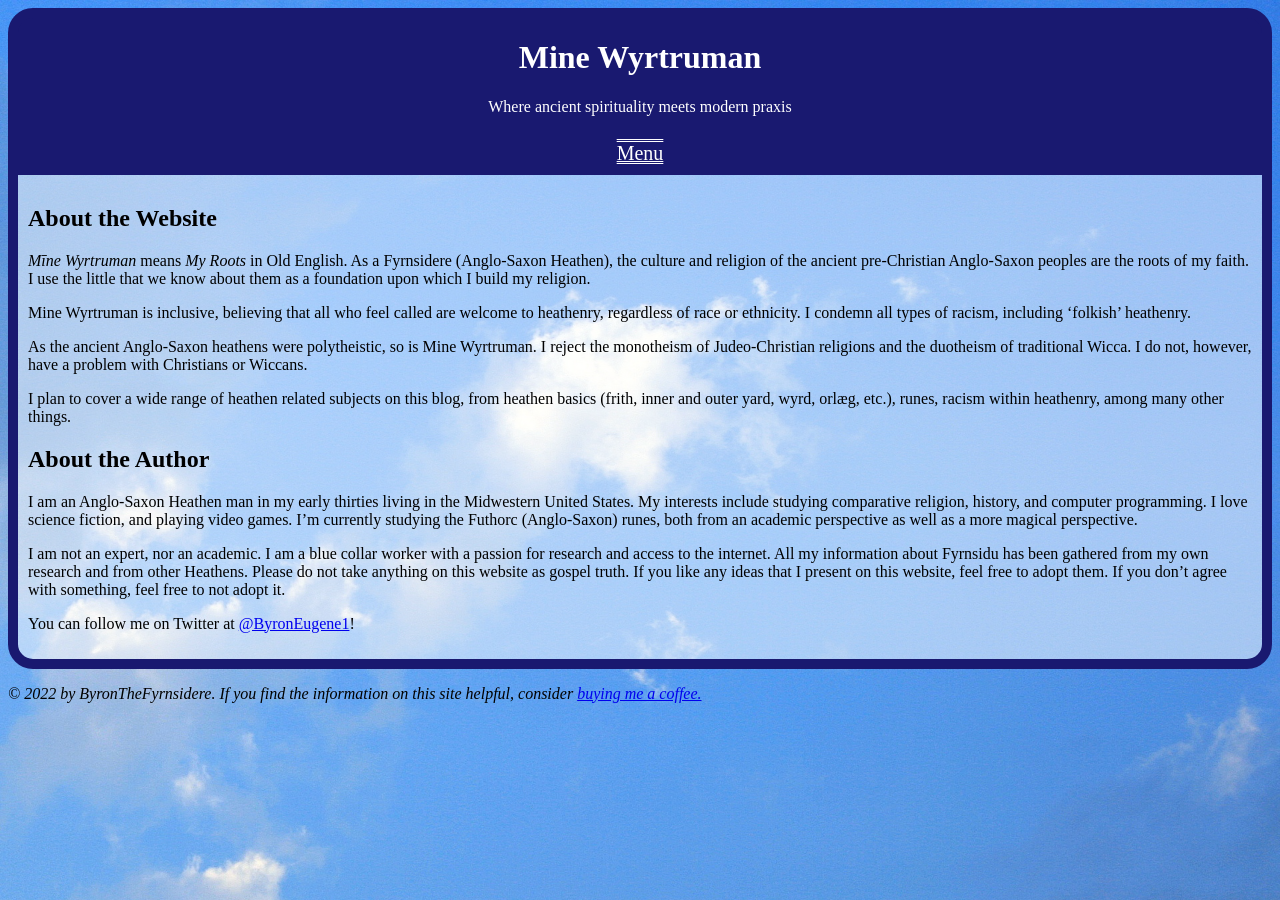
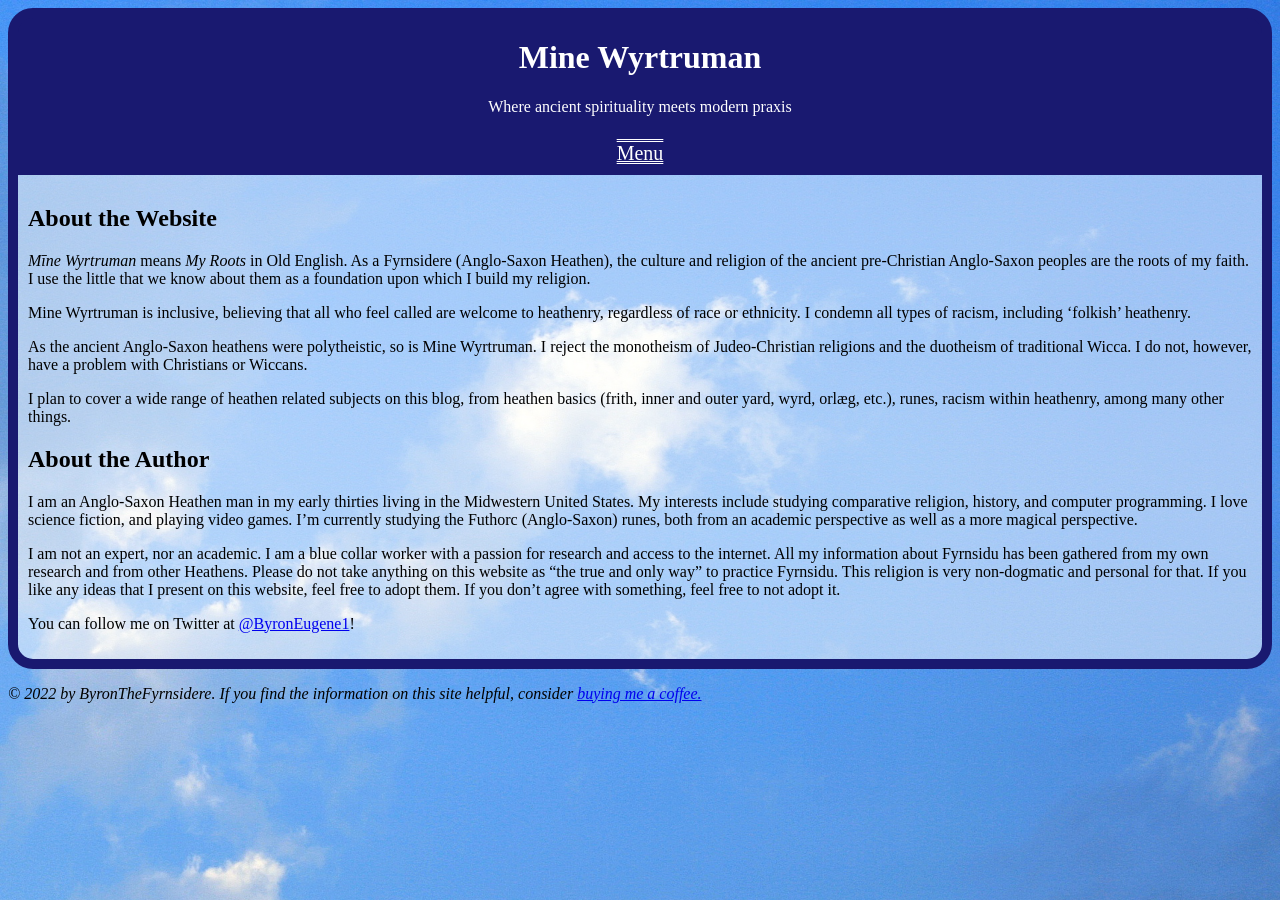
Before and after one commit to byronpendason/byronpendason.github.io, a Jekyll site: the page built from about.md, in a window 1280 px wide. Built offline with Jekyll 4.4.1, drawn with Linux system fonts in a browser that asks for light colours; our own code applies the rules of GitHub Pages for plain Markdown files; comment, search, counter and statistics services are not loaded.

Commit message:
Update about.md

```diff
--- a/about.md
+++ b/about.md
@@ -18,6 +18,6 @@ I plan to cover a wide range of heathen related subjects on this blog, from heat
 
 I am an Anglo-Saxon Heathen man in my early thirties living in the Midwestern United States. My interests include studying comparative religion, history, and computer programming. I love science fiction, and playing video games. I’m currently studying the Futhorc (Anglo-Saxon) runes, both from an academic perspective as well as a more magical perspective.
 
-I am not an expert, nor an academic. I am a blue collar worker with a passion for research and access to the internet. All my information about Fyrnsidu has been gathered from my own research and from other Heathens. Please do not take anything on this website as gospel truth. If you like any ideas that I present on this website, feel free to adopt them. If you don't agree with something, feel free to not adopt it.
+I am not an expert, nor an academic. I am a blue collar worker with a passion for research and access to the internet. All my information about Fyrnsidu has been gathered from my own research and from other Heathens. Please do not take anything on this website as "the true and only way" to practice Fyrnsidu. This religion is very non-dogmatic and personal for that. If you like any ideas that I present on this website, feel free to adopt them. If you don't agree with something, feel free to not adopt it.
 
 You can follow me on Twitter at [@ByronEugene1](https://twitter.com/ByronFyrnsidere)!
```
